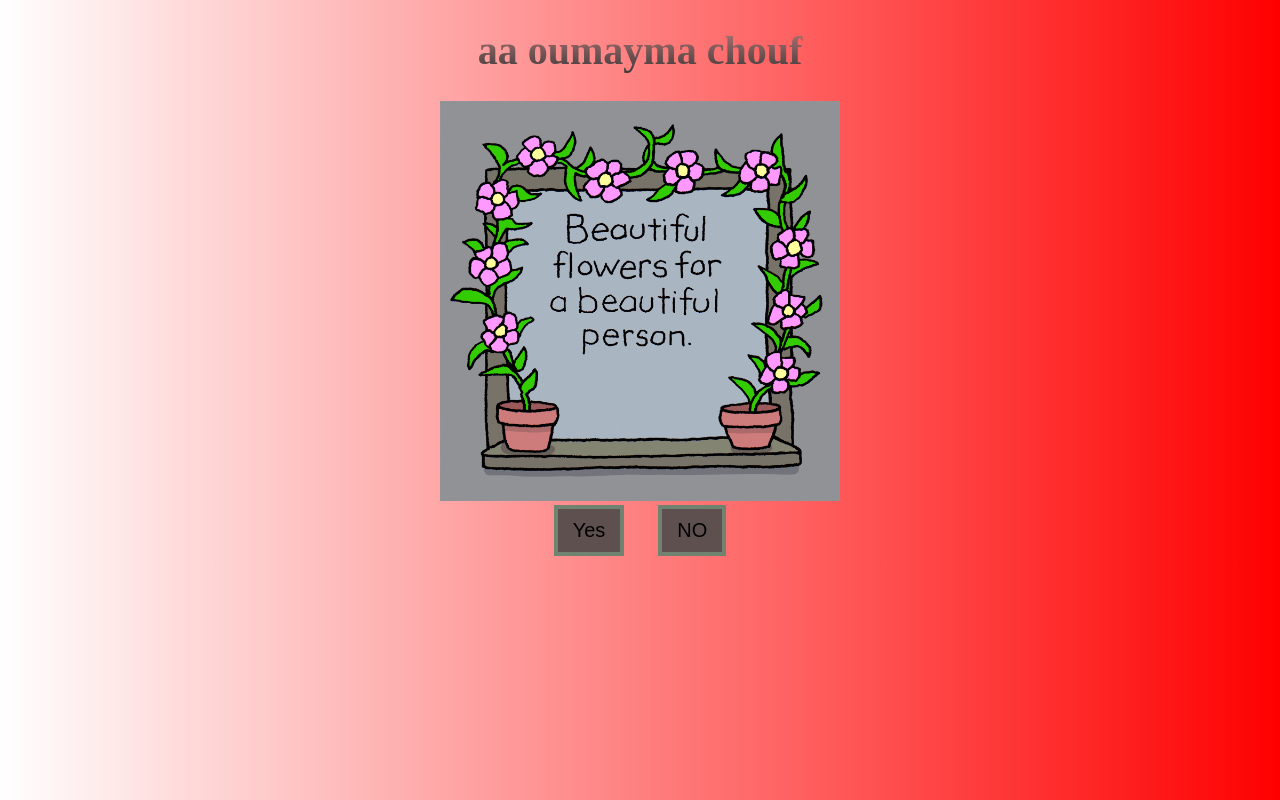
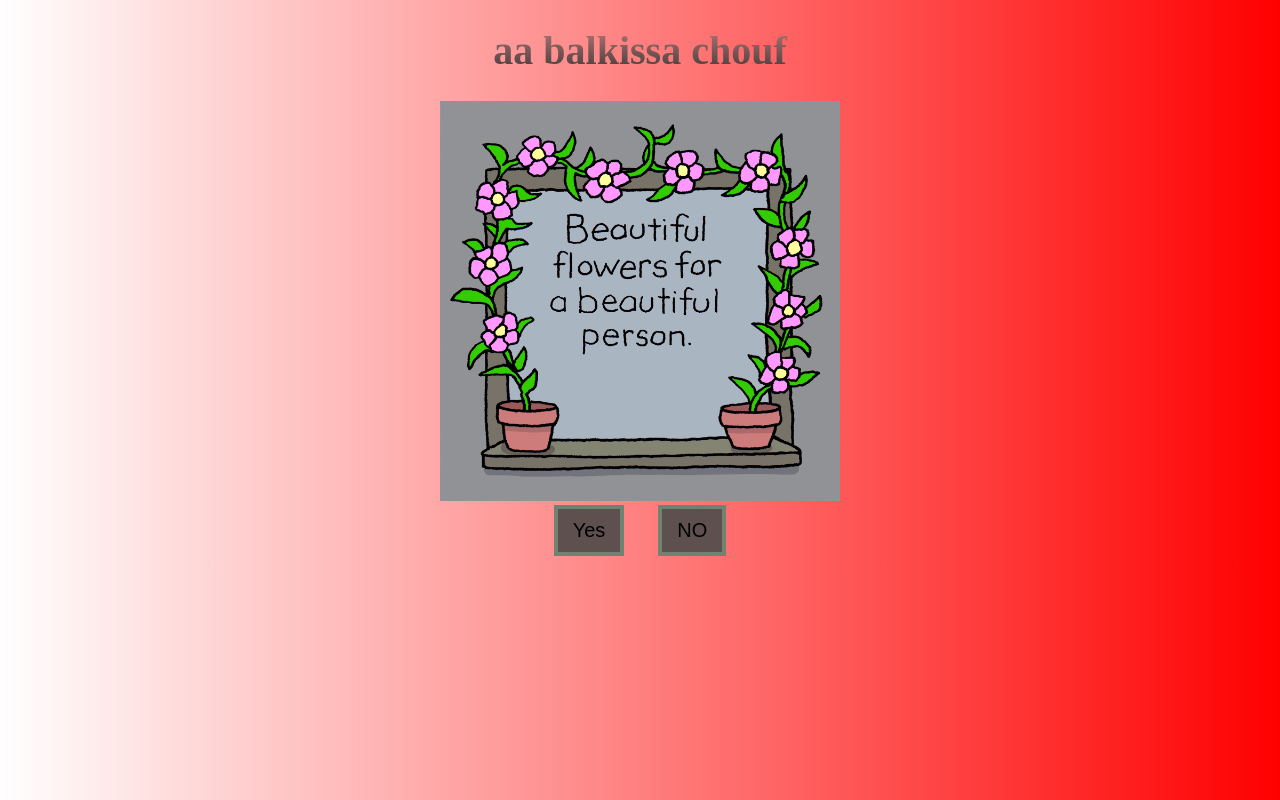
Before and after one commit to Ryan-gosling0/Date-me, a plain HTML site: page index.html in a window 1280 px wide. Drawn offline with Linux system fonts and the light colour scheme.

Commit message:
Update index.html
.

```diff
--- a/index.html
+++ b/index.html
@@ -19,7 +19,7 @@ function app(){
   }
 </script>
 <body><center>
-    <h1 id="a5">aa oumayma chouf </h1>
+    <h1 id="a5">aa balkissa chouf </h1>
     <img id="img" src="fl.gif" alt="ere" width="400px" height="400px"><br>
     <div  id="bnn"><button class="butt" id="ap" onclick="app()">Yes</button>
     <button class="butt" id="bn" onclick="fun()">NO</button></center></div>
```
